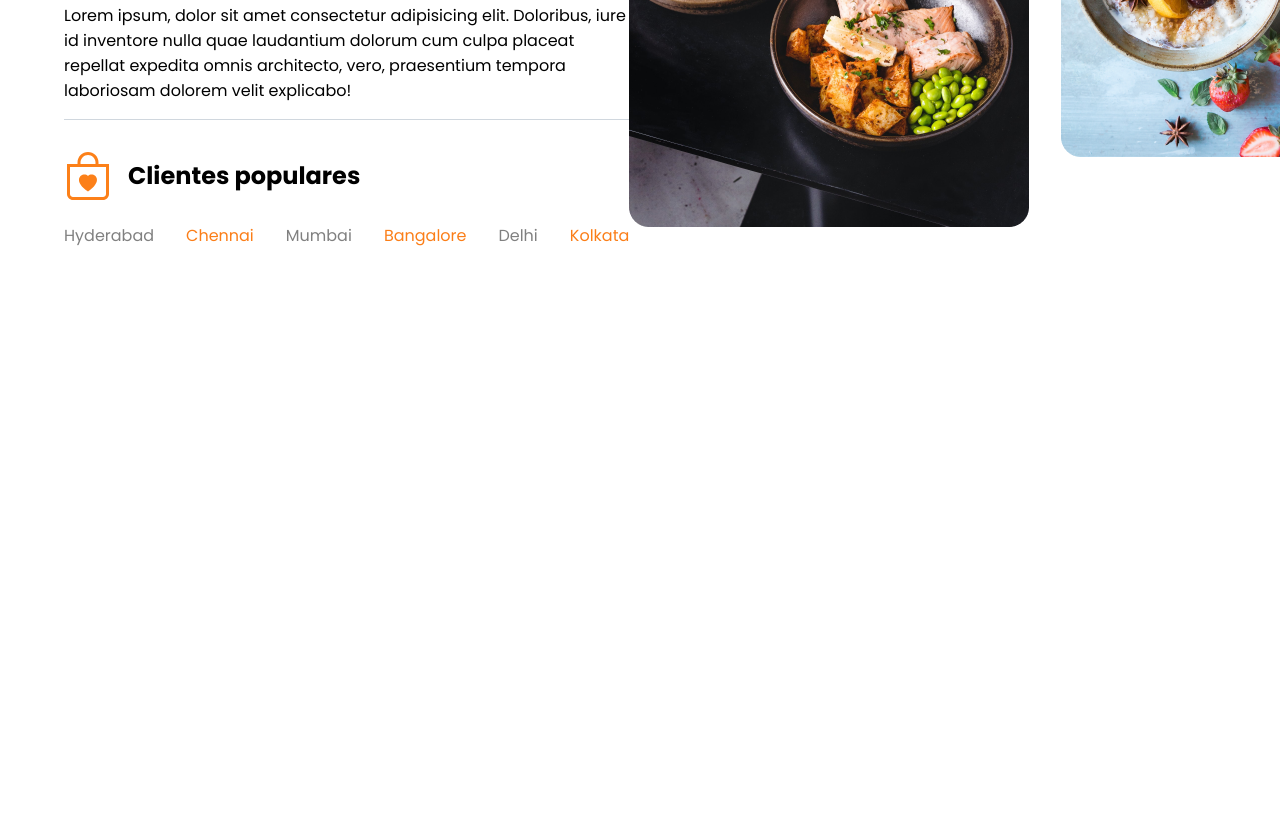
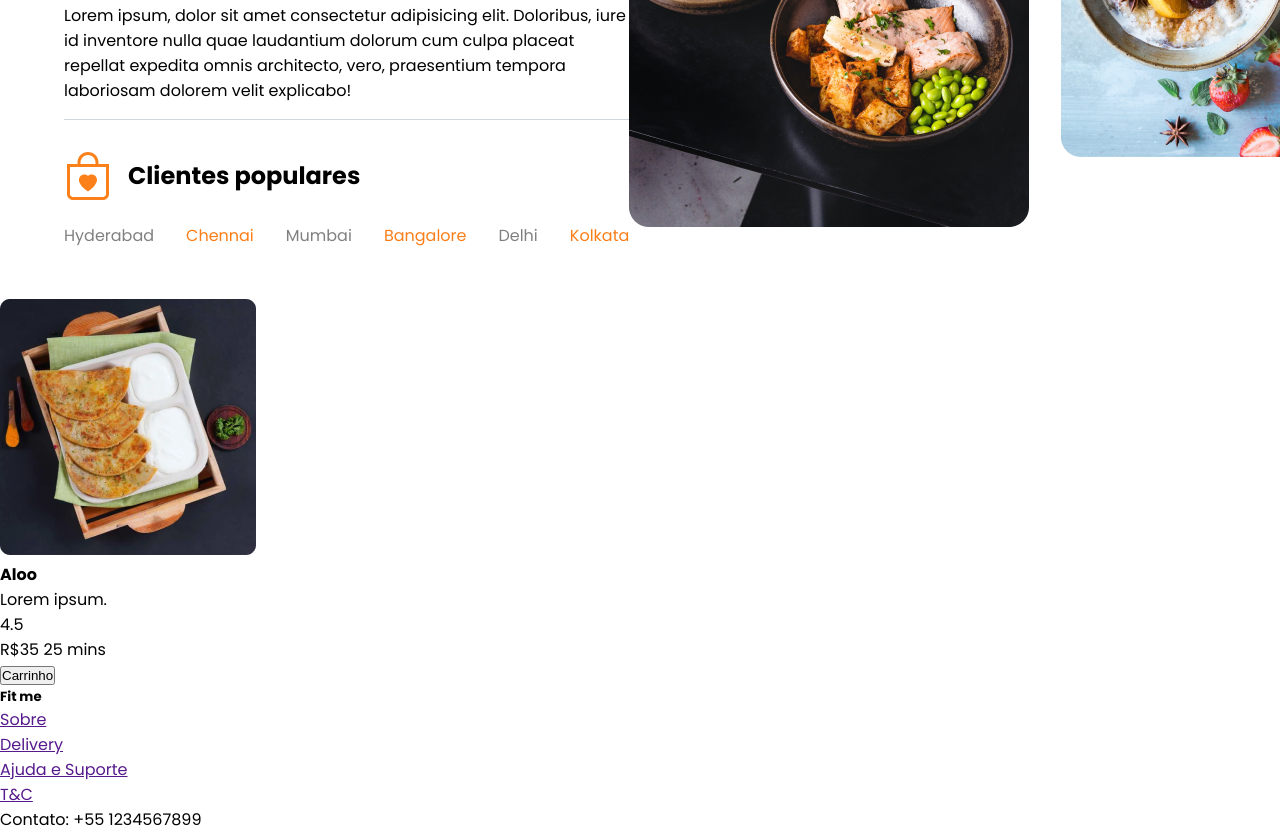
Before and after one commit to rodrilucas/cart, a plain HTML site: page index.html in a window 1280 px wide. Shown: the part 501-1333 px from the top of the page. Before the commit the page ends 800 px from the top, so only its background shows below. Drawn offline with Linux system fonts and the light colour scheme.

Commit message:
container cards, footer

```diff
--- a/index.html
+++ b/index.html
@@ -94,5 +94,43 @@
         </div>
       </div>
     </header>
+    <main>
+      <section class="container">
+        <div class="card">
+          <picture class="image">
+            <img src="/img/images/aloo.png" alt="" />
+          </picture>
+          <h4 class="card-title">Aloo</h4>
+          <div class="avaliation">
+            <p>Lorem ipsum.</p>
+            <span class="star">4.5</span>
+          </div>
+          <div class="values">
+            <span class="value">R$35</span>
+            <span class="mins">25 mins</span>
+          </div>
+          <button class="card-button">Carrinho</button>
+        </div>
+      </section>
+    </main>
+    <footer>
+      <div class="footer">
+        <h5 class="logo-footer">Fit me</h5>
+        <ul class="links">
+          <li><a href="">Sobre</a></li>
+          <li><a href="">Delivery</a></li>
+          <li><a href="">Ajuda e Suporte</a></li>
+          <li><a href="">T&C</a></li>
+        </ul>
+        <p>Contato: +55 1234567899</p>
+      </div>
+      <div class="socials">
+        <div class="social-links">
+          <span class="facebook"></span>
+          <span class="instagram"></span>
+          <span class="twitter"></span>
+        </div>
+      </div>
+    </footer>
   </body>
 </html>
```
